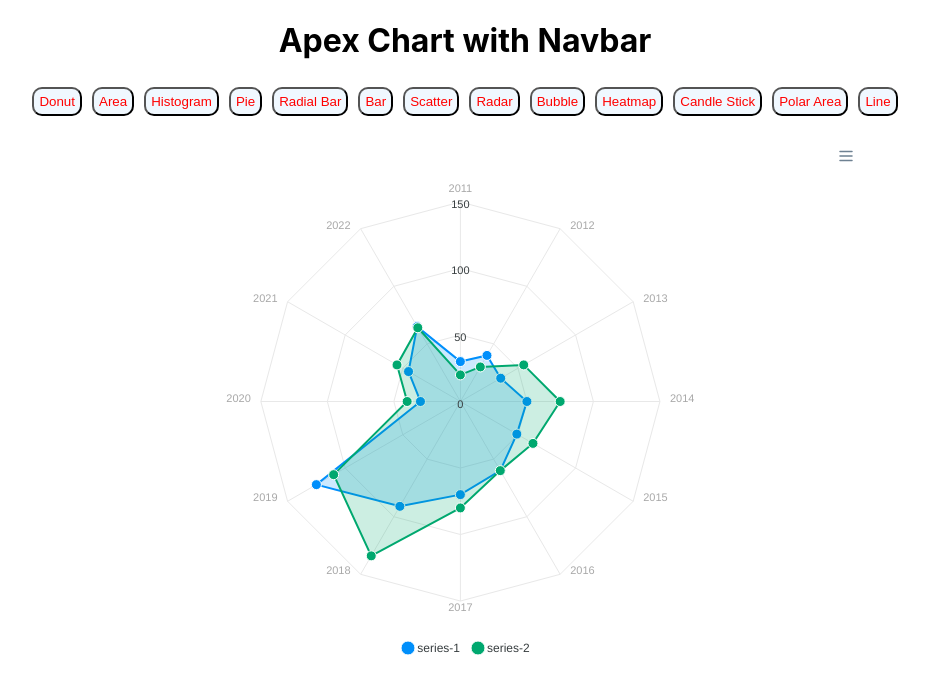
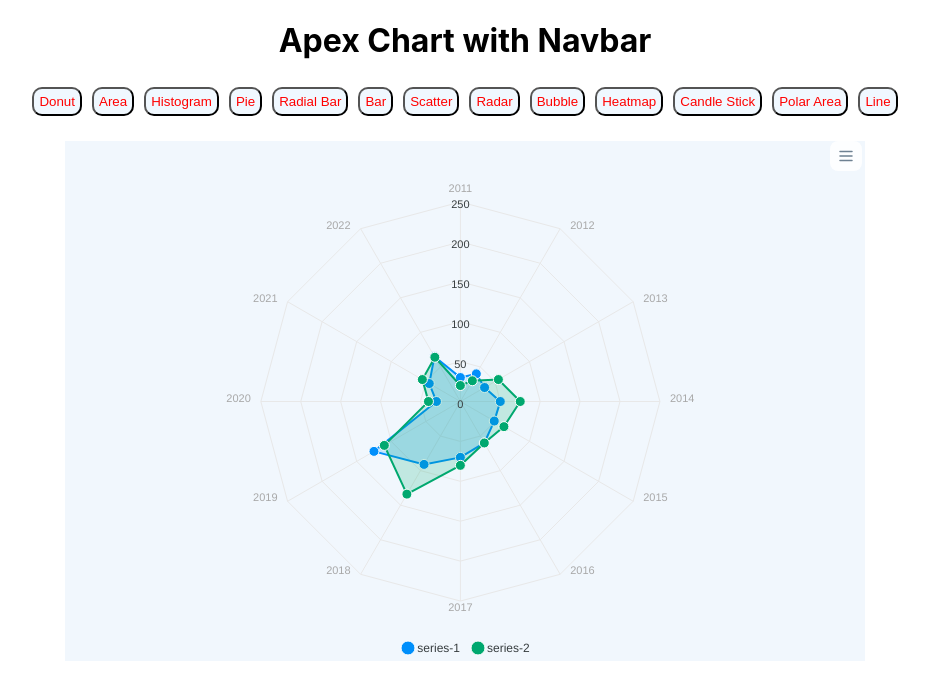
Before and after one commit to bekircbc/apexcharts-pie-donut, a React (Vite) app: page / in a window 1280 px wide. Shown: the top 700 px of the page, without its empty margins (175-1104 px from the left). Built offline with nearby package versions, Linux system fonts and the light colour scheme.

Commit message:
try to create pie and donut chart..

```diff
--- a/src/App.jsx
+++ b/src/App.jsx
@@ -10,6 +10,8 @@ export const App = () => {
   const lineOptions = {
     chart: {
       id: "apexchart-example",
+      stacked: true,
+      background: "#f1f7fd",
     },
     xaxis: {
       categories: [
@@ -36,7 +38,7 @@ export const App = () => {
 
   const pieSeries = [
     {
-      series: { data: [44, 55, 13, 43, 22] },
+      series: [44, 55, 13, 43, 22],
     },
   ];
 
@@ -83,8 +85,8 @@ export const App = () => {
       </nav>
 
       <Chart
+        series={series}
         options={options}
-        series={series}
         type={type} //"bar","line", "donut","area", "radar", "histogram", "pie", "radialBar", scatter, bubble, heatmap, candlestick
         width={800}
         height={520}
```
